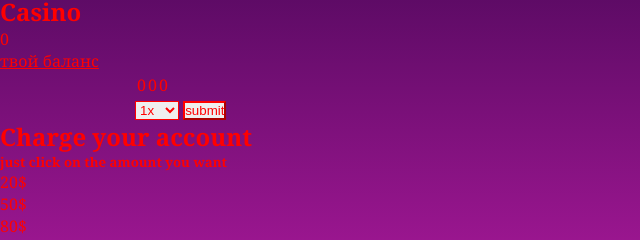
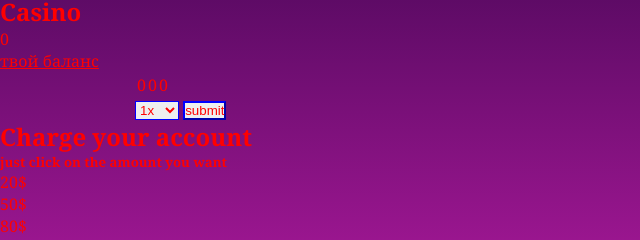
Before and after one commit to ciberOn/MyProject-Tayler-Adelhanov, a plain HTML site: page index2.html in a window 1280 px wide. Shown: the part 154-394 px from the top of the page, 0-640 px from the left. Drawn offline with Linux system fonts and the light colour scheme.

Commit message:
Update style.css

```diff
--- a/style.css
+++ b/style.css
@@ -3,7 +3,7 @@
     padding: 0;
     box-sizing: border-box;
     color:red;
-    border-color:red;
+    border-color:blue;
 }
 
 body{
```
